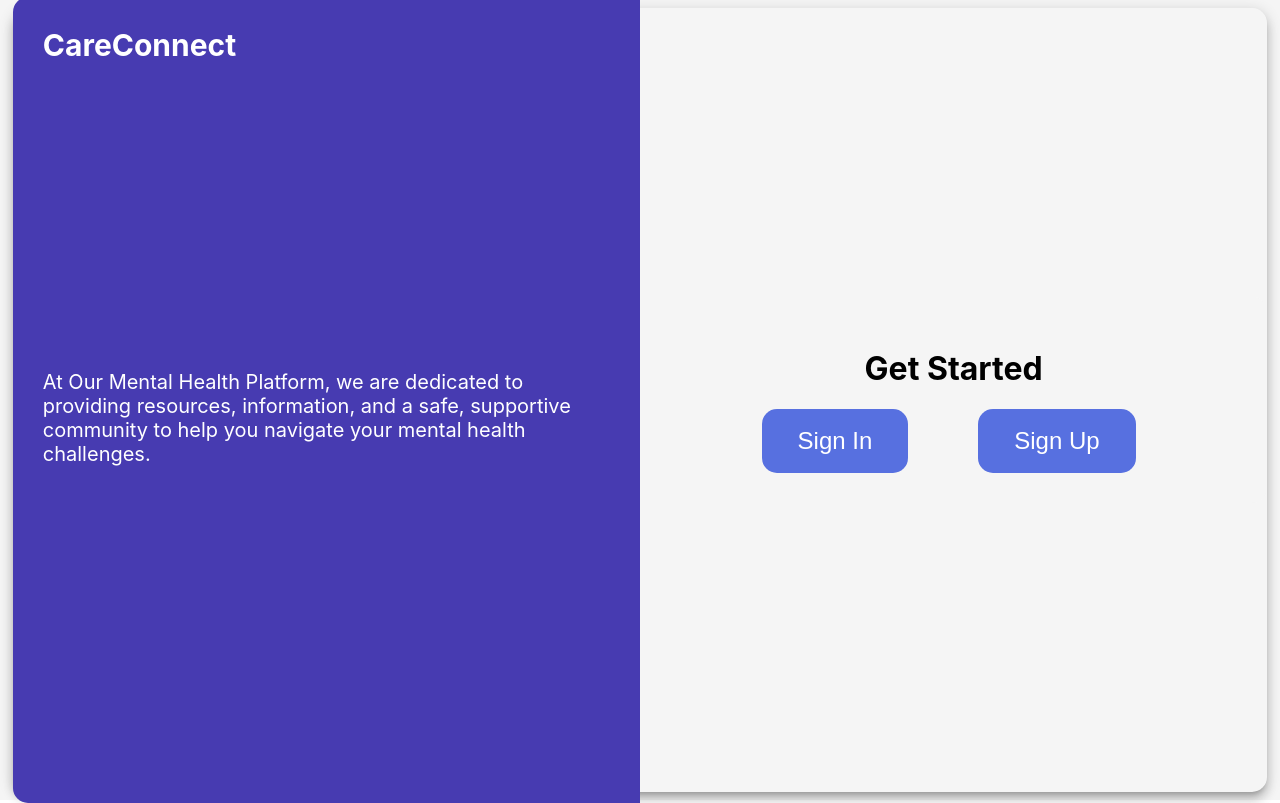
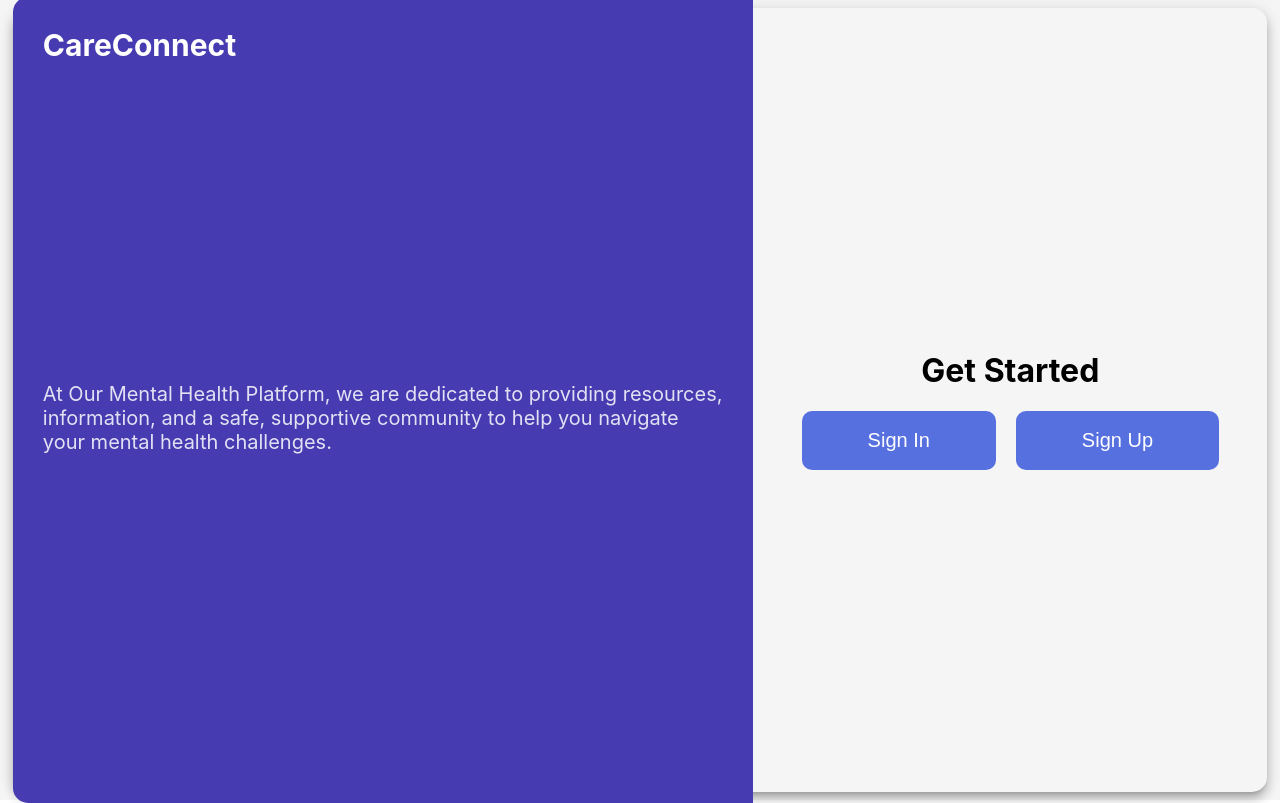
Before and after one commit to WSU-4110/CareConnect, a React (Create React App) app in the folder client/: page /landing in a window 1280 px wide. Built offline with nearby package versions, Linux system fonts and the light colour scheme.

Commit message:
Added landing page with new design

```diff
--- a/client/src/components/LandingPage/styles.module.css
+++ b/client/src/components/LandingPage/styles.module.css
@@ -9,16 +9,16 @@
 
 .container {
     display: flex;
-    justify-content: space around;
+    justify-content: space-around; /* Correct the property name (from "space around" to "space-around") */
     align-items: center;
     width: 98%;
     height: 98vh;
     border-radius: 15px;
-    box-shadow: 0px 5px 5px -3px rgb(0 0 0 / 20%), 0px 8px 10px 1px rgb(0 0 0 / 14%), 0px 3px 14px 2px rgb(0 0 0 / 12%);
+    box-shadow: 0px 5px 5px -3px rgba(0, 0, 0, 0.2), 0px 8px 10px 1px rgba(0, 0, 0, 0.14), 0px 3px 14px 2px rgba(0, 0, 0, 0.12);
 }
 
 .left-section {
-    flex: 1;
+    flex: 1.5;
     display: flex;
     flex-direction: column;
     align-items: flex-start;
@@ -46,6 +46,20 @@
     height: 100%;
 }
 
+.get-started p {
+    opacity: 0;
+    animation: fadeIn 10s ease forwards infinite;
+}
+
+@keyframes fadeIn {
+    from {
+        opacity: 0;
+    }
+    to {
+        opacity: 1; /* Change this value to 1 for a fully visible element */
+    }
+}
+
 .right-section {
     flex: 1;
     display: flex;
@@ -62,51 +76,41 @@
     display: flex;
 }
 
-.sign-in-button {
+.sign-in-button, .sign-up-button {
     background-color: #5770e0;
     color: white;
     border: none;
-    padding: 18px 36px;
-    border-radius: 15px;
-    font-size: 24px;
+    padding: 18px 66px;
+    border-radius: 10px;
+    font-size: 20px;
     cursor: pointer;
-    margin: 0 30px; /* Add spacing between the buttons */
+    margin: 0 10px; /* Add spacing between the buttons */
     transition: background-color 0.3s;
+    white-space: nowrap; /* Prevent text from wrapping */
 }
 
-.sign-up-button {
-    background-color: #5770e0;
-    color: white;
-    border: none;
-    padding: 18px 36px;
-    border-radius: 15px;
-    font-size: 24px;
-    cursor: pointer;
-    margin: 0 40px; /* Add spacing between the buttons */
-    transition: background-color 0.3s;
-}
 
 .sign-in-button:hover,
 .sign-up-button:hover {
-    background-color: #6048cc; /* Change the background color on hover */
+    background-color: #6048cc;
 }
 
-/* Media query for smaller screens */
-@media (max-width: 768px) {
+/* Media query for smaller screens in the vertical dimension */
+@media (max-height: 768px) {
     .container {
-        flex-direction: column; /* Stack elements vertically for smaller screens */
+        flex-direction: column;
     }
 
     .left-section {
-        border-radius: 15px 15px 0px 0px; /* Adjust border-radius */
+        border-radius: 15px 15px 0px 0px;
     }
 
     .right-section {
-        border-radius: 0px 0px 15px 15px; /* Adjust border-radius */
+        border-radius: 0px 0px 15px 15px;
     }
 
     .sign-in-button,
     .sign-up-button {
-        padding: 15px 30px; /* Adjust button padding */
+        padding: 15px 30px;
     }
 }
```
